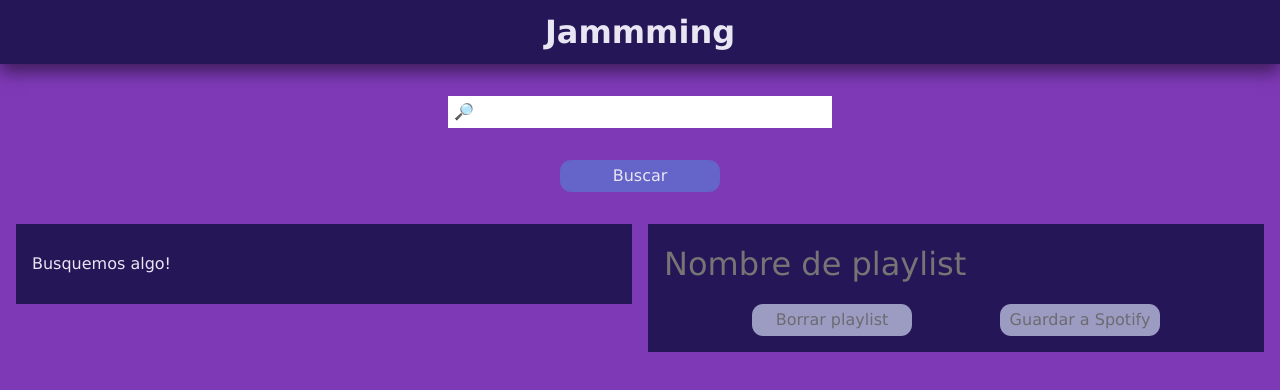
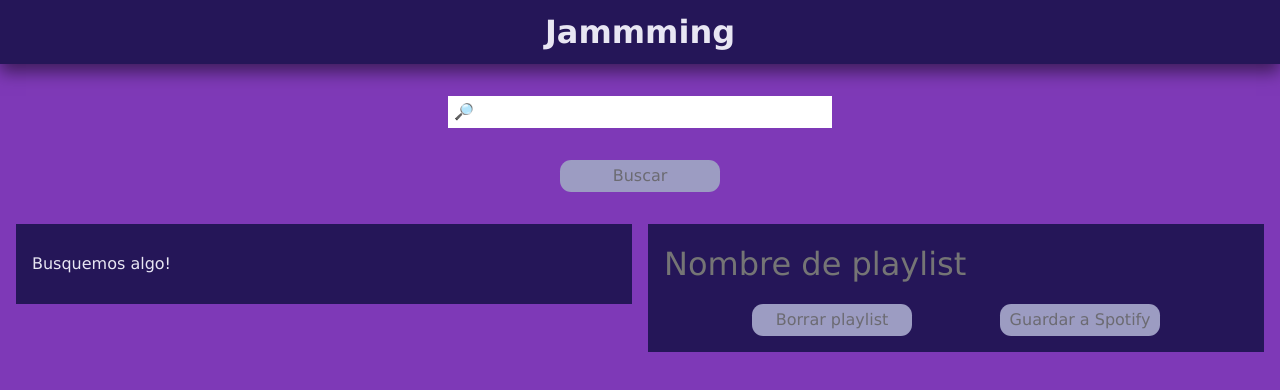
Before and after one commit to sebapereira111/Jammming, a React (Vite) app: page / in a window 1280 px wide. Shown: the top 390 px of the page. Built offline with nearby package versions, Linux system fonts and the light colour scheme.

Commit message:
Modificacion de botones y etiquetas de clases y variables en SearchBar

```diff
--- a/src/components/Playlist/Playlist.css
+++ b/src/components/Playlist/Playlist.css
@@ -13,7 +13,6 @@
 }
 
 .playlist-nombre-texto {
-    flex-grow: 1;
     background-color: transparent;
     color: var(--color-texto);
     font-size: 2rem;
--- a/src/components/SearchBar/SearchBar.css
+++ b/src/components/SearchBar/SearchBar.css
@@ -1,4 +1,4 @@
-.searchBar {
+.searchbar-principal {
     height: 10rem;
     width: 100%;
     display: flex;
@@ -7,19 +7,22 @@
     align-items: center;
 }
 
-.searchInput {
+.searchbar-input {
     display: flex;
     justify-content: center;
     width: 90%;
 }
 
-.inputSearchBar {
-    flex-grow: 1;
+.searchbar-input-text {
     max-width: 20rem;
     min-width: 5rem;
+    padding-left: 2rem;
+    padding-right: 2rem;
+    color: black;
 }
 
-.botonTextoBusqueda {
+.searchbar-input-boton {
+    z-index: 100;
     background-color: var(--color-input);
     height: 2rem;
     width: 2rem;
@@ -28,3 +31,21 @@
     border-radius: 0;
     font-size: 1rem;
 }
+
+.searchbar-input-boton-lupa {
+    translate: 2rem;
+}
+
+.searchbar-input-boton-lupa:disabled {
+    background-color: white;
+    pointer-events: none;
+}
+
+.searchbar-input-boton-x {
+    translate: -2rem;
+}
+
+.searchbar-input-boton-x:disabled {
+    background-color: white;
+    z-index: -100;
+}
--- a/src/components/SearchBar/SearchBar.jsx
+++ b/src/components/SearchBar/SearchBar.jsx
@@ -2,44 +2,40 @@ import { useState } from 'react'
 import './SearchBar.css'
 
 function SearchBar({ busquedaDeMusicas }) {
-    const [buscar, setBuscar] = useState("");
+    const [textoSearchbar, settextoSearchbar] = useState("");
 
     // Al presionar Buscar llama a la funcion que realiza la busqueda
     function handleSubmit(e) {
         e.preventDefault();
-        busquedaDeMusicas(buscar);
+        busquedaDeMusicas(textoSearchbar);
     }
+
     // Borrado del termino de busqueda con la X
     function handleBorrarBusqueda() {
-        setBuscar("");
-        document.getElementById('botonXBusqueda').textContent = "";
+        settextoSearchbar("");
     }
-    // Modifica la variable buscar y unifica con el valor del input
+
+    // Modifica la variable textoSearchbar y unifica con el valor del input
     function handleChangeBusqueda(e) {
-        setBuscar(e.target.value)
-        if (e.target.value == "") {
-            document.getElementById('botonXBusqueda').textContent = "";
-        } else {
-            document.getElementById('botonXBusqueda').textContent = "❌";
-        }
+        settextoSearchbar(e.target.value)
     }
 
     return (
         <>
-            <form className='searchBar' onSubmit={handleSubmit}>
-                <div className='searchInput'>
-                    <button type='submit' className='botonTextoBusqueda'>🔎</button>
+            <form className='searchbar-principal' onSubmit={handleSubmit}>
+                <div className='searchbar-input'>
+                    <button type='submit' className='searchbar-input-boton searchbar-input-boton-lupa' disabled={!textoSearchbar} >🔎</button>
                     <input
-                        id="buscar"
-                        name="buscar"
-                        className='inputSearchBar'
+                        id="textoBuscar"
+                        name="textoBuscar"
+                        className='searchbar-input-text'
                         type="text"
-                        value={buscar}
+                        value={textoSearchbar}
                         onChange={handleChangeBusqueda}
                     />
-                    <button id='botonXBusqueda' type='button' className='botonTextoBusqueda' onClick={handleBorrarBusqueda}></button>
+                    <button type='button' className='searchbar-input-boton searchbar-input-boton-x' disabled={!textoSearchbar} onClick={handleBorrarBusqueda}>❌</button>
                 </div>
-                <button type="submit">Buscar</button>
+                <button type="submit" disabled={!textoSearchbar} >Buscar</button>
             </form>
         </>
     )
--- a/src/index.css
+++ b/src/index.css
@@ -35,13 +35,13 @@ p {
 }
 
 input {
+    flex-grow: 1;
     height: 2rem;
     background-color: var(--color-input);
     border: none;
     padding: 0;
     margin: 0;
     font: inherit;
-    color: inherit;
     outline: none;
 }
 
```
